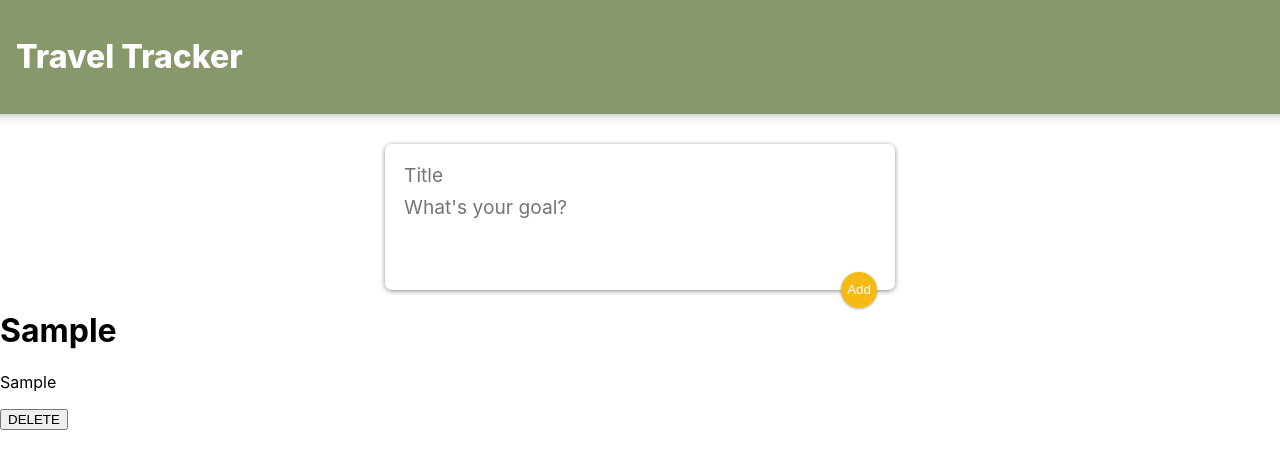
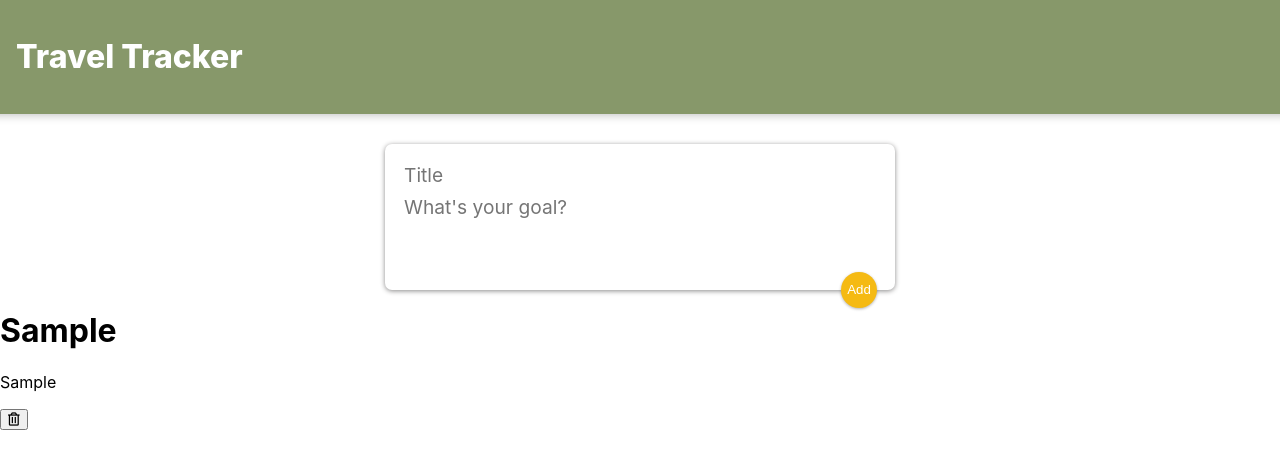
Before and after one commit to desireemendes/hackathon, a React (Create React App) app in the folder frontend/: page / in a window 1280 px wide. Both pictures are taken after typing "Sample", "Sample" into the empty fields and a click on the button "Add". Shown: the top 468 px of the page. Built offline with nearby package versions, Linux system fonts and the light colour scheme.

Commit message:
delete button, install mui

```diff
--- a/frontend/package.json
+++ b/frontend/package.json
@@ -3,6 +3,7 @@
   "version": "0.1.0",
   "private": true,
   "dependencies": {
+    "@mui/material": "^5.4.0",
     "@testing-library/jest-dom": "^5.16.2",
     "@testing-library/react": "^12.1.2",
     "@testing-library/user-event": "^13.5.0",
--- a/frontend/public/index.html
+++ b/frontend/public/index.html
@@ -10,6 +10,11 @@
       content="Web site created using create-react-app"
     />
     <link rel="apple-touch-icon" href="%PUBLIC_URL%/logo192.png" />
+    <!-- Font awesome -->
+    <link rel="stylesheet" href="https://cdnjs.cloudflare.com/ajax/libs/font-awesome/5.15.3/css/all.min.css"
+    integrity="sha512-iBBXm8fW90+nuLcSKlbmrPcLa0OT92xO1BIsZ+ywDWZCvqsWgccV3gFoRBv0z+8dLJgyAHIhR35VZc2oM/gI1w=="
+    crossorigin="anonymous" />
+
     <!--
       manifest.json provides metadata used when your web app is installed on a
       user's mobile device or desktop. See https://developers.google.com/web/fundamentals/web-app-manifest/
--- a/frontend/src/Components/Goal.jsx
+++ b/frontend/src/Components/Goal.jsx
@@ -1,3 +1,5 @@
+// import DeleteIcon from '@mui/icons-material/Delete';
+
 function Goal(props) {
 
   function handleClick() {
@@ -7,7 +9,7 @@ function Goal(props) {
  <div className="note">
    <h1>{props.title}</h1>
    <p>{props.content}</p>
-   <button onClick={handleClick}>DELETE</button>
+   <button onClick={handleClick}><i class="far fa-trash-alt"></i></button>
  </div>
  )
 }
```
Also changed, not shown: 1 other file (tests, documents, lock files or other folders).
